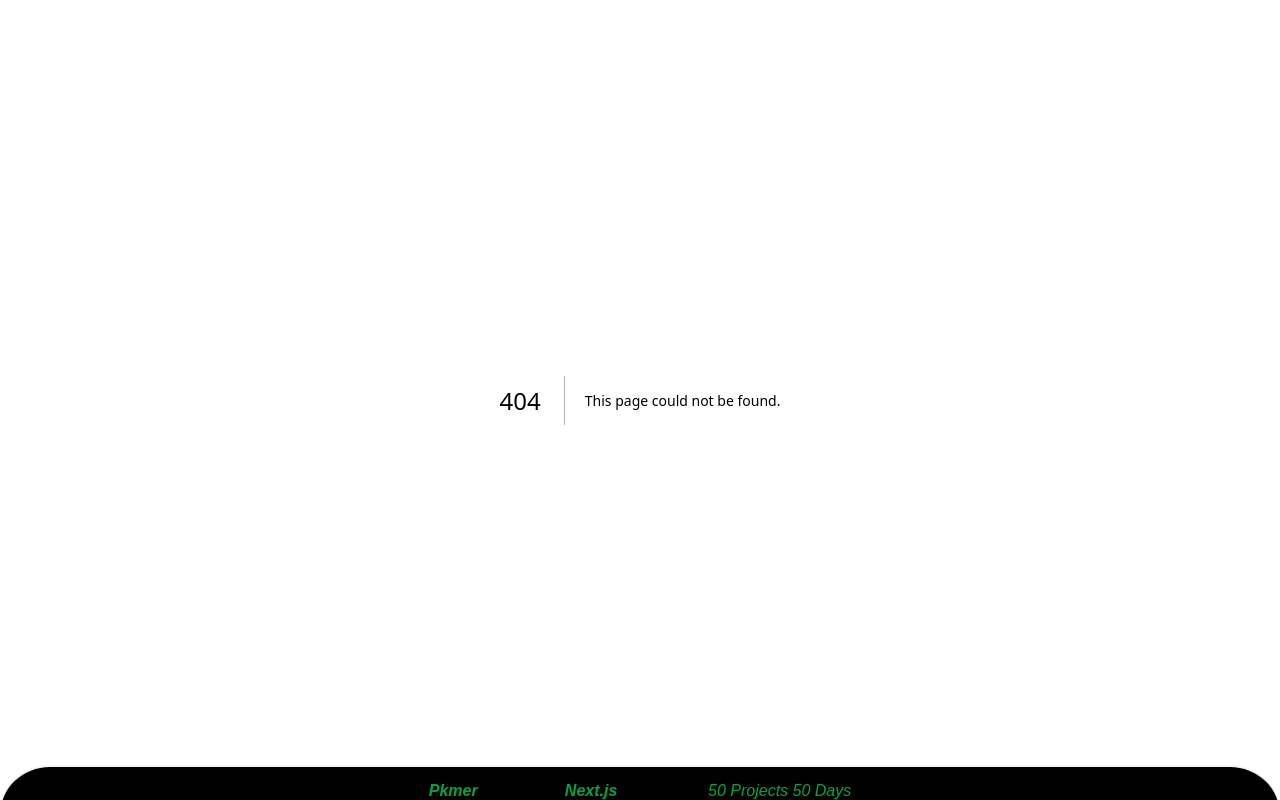
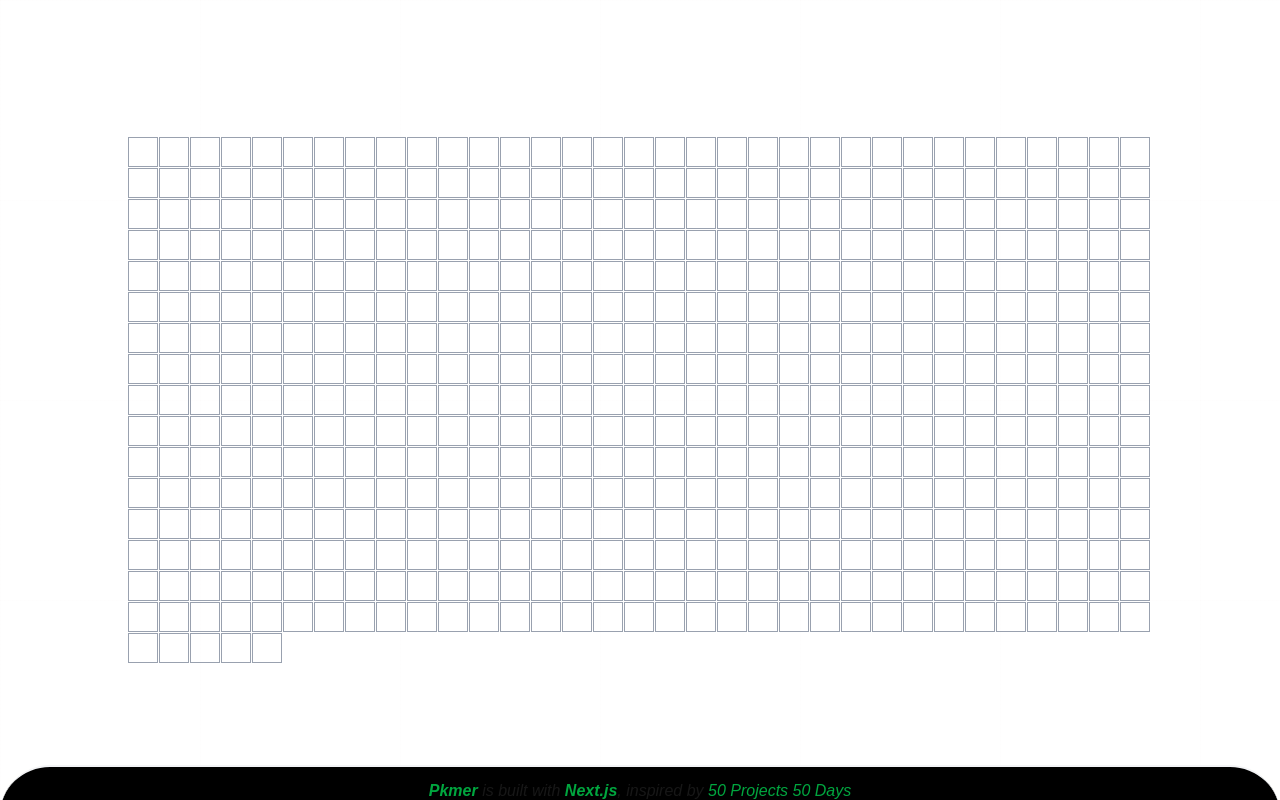
Before and after one commit to upangka/50days50projectsUseNextJs, a Next.js app: page /hoverboard in a window 1280 px wide. Before the commit this address had no page. Built offline with nearby package versions, Linux system fonts and the light colour scheme.

Commit message:
feat(完成第一版): 这里完成基础版本

```diff
--- /dev/null
+++ b/src/app/(cases)/hoverboard/hoverboard.module.scss
@@ -0,0 +1,7 @@
+.Square {
+  transition: all 1s ease-in-out;
+
+  &:hover {
+    transition-duration: 0s;
+  }
+}
--- /dev/null
+++ b/src/app/(cases)/hoverboard/hoverborder.tsx
@@ -0,0 +1,72 @@
+'use client'
+import clsx from 'clsx'
+import Styles from './hoverboard.module.scss'
+import { useMemo } from 'react'
+import { originColors, getRandomInt } from '@/utils'
+
+interface HoverBoardProps {
+  size?: number
+  defaultColor?: string
+  hoverColors?: string[]
+  count?: number
+}
+
+const HoverBoard: React.FC<HoverBoardProps> = ({
+  size = 20,
+  defaultColor = 'transparent',
+  hoverColors = originColors,
+  count = 100
+}) => {
+  // 提前固定每个格子hover的颜色
+  const colors = useMemo(() => {
+    const colors = []
+    for (let i = 0; i < count; i++) {
+      colors.push(getRandomInt(hoverColors.length))
+    }
+    return colors
+  }, [hoverColors, count])
+
+  return (
+    <ul className='flex w-full flex-wrap gap-[1px]'>
+      {[...Array(count)].map((_, index) => {
+        return (
+          <HoverSquare
+            key={index}
+            size={size}
+            defaultColor={defaultColor}
+            hoverColor={hoverColors[colors[index]]}
+          />
+        )
+      })}
+    </ul>
+  )
+}
+
+interface HoverSquareProps {
+  size: number
+  defaultColor: string
+  hoverColor: string
+}
+/**
+ * 每个小方格的大小
+ */
+const HoverSquare: React.FC<HoverSquareProps> = ({ size, defaultColor, hoverColor }) => {
+  return (
+    <li
+      onMouseEnter={e => {
+        ;(e.target as HTMLLIElement).style.backgroundColor = hoverColor
+      }}
+      onMouseLeave={e => {
+        ;(e.target as HTMLLIElement).style.backgroundColor = defaultColor
+      }}
+      style={{
+        backgroundColor: defaultColor,
+        width: `${size}px`,
+        height: `${size}px`
+      }}
+      className={clsx(Styles.Square, 'border border-gray-400')}
+    ></li>
+  )
+}
+
+export default HoverBoard
--- /dev/null
+++ b/src/app/(cases)/hoverboard/page.tsx
@@ -0,0 +1,62 @@
+import HoverBoard from './hoverborder'
+
+const hoverColors = [
+  '#DAE56D',
+  '#CF81E4',
+  '#455A65',
+  '#8E7816',
+  '#526C32',
+  '#EEB010',
+  '#BBCB23',
+  '#98AEB8',
+  '#65D397',
+  '#681A7C',
+  '#3B9740',
+  '#EC417B',
+  '#8D2100',
+  '#FFA92C',
+  '#49CB85',
+  '#FFA726',
+  '#FF7C53',
+  '#13B6EC',
+  '#E3165B',
+  '#BD9C90',
+  '#755246',
+  '#7A5649',
+  '#0966AF',
+  '#5399C0',
+  '#4F97BE',
+  '#FF7145',
+  '#D81557',
+  '#A1770B',
+  '#EAD57B',
+  '#5B7837',
+  '#3D00E9',
+  '#8822A3',
+  '#EA8534',
+  '#C044D5',
+  '#E7D06B',
+  '#C95FDB',
+  '#5EB3F6',
+  '#8FA7B2',
+  '#0D82A8',
+  '#38FFEC',
+  '#EFA163',
+  '#4C95BD',
+  '#EDAF10',
+  '#096AB7',
+  '#AD5611',
+  '#6E3AFF',
+  '#D38CB9',
+  '#00E4CF',
+  '#AE6700',
+  '#9A3B77'
+]
+
+export default function HoverBoardPage() {
+  return (
+    <section className='flex h-screen w-full items-center justify-center p-32'>
+      <HoverBoard count={533} hoverColors={hoverColors} size={30} />
+    </section>
+  )
+}
--- a/src/data/projects.tsx
+++ b/src/data/projects.tsx
@@ -46,7 +46,7 @@ export const projects: ProjectDemo[] = [
   { id: 33, title: 'Notes App', route: 'notes-app', finished: false },
   { id: 34, title: 'Animated Countdown', route: 'animated-countdown', finished: true },
   { id: 35, title: 'Image Carousel', route: 'image-carousel', finished: false },
-  { id: 36, title: 'Hoverboard', route: 'hoverboard', finished: false },
+  { id: 36, title: 'Hoverboard', route: 'hoverboard', finished: true },
   { id: 37, title: 'Pokedex', route: 'pokedex', finished: false },
   { id: 38, title: 'Mobile Tab Navigation', route: 'mobile-tab-navigation', finished: false },
   {
```
